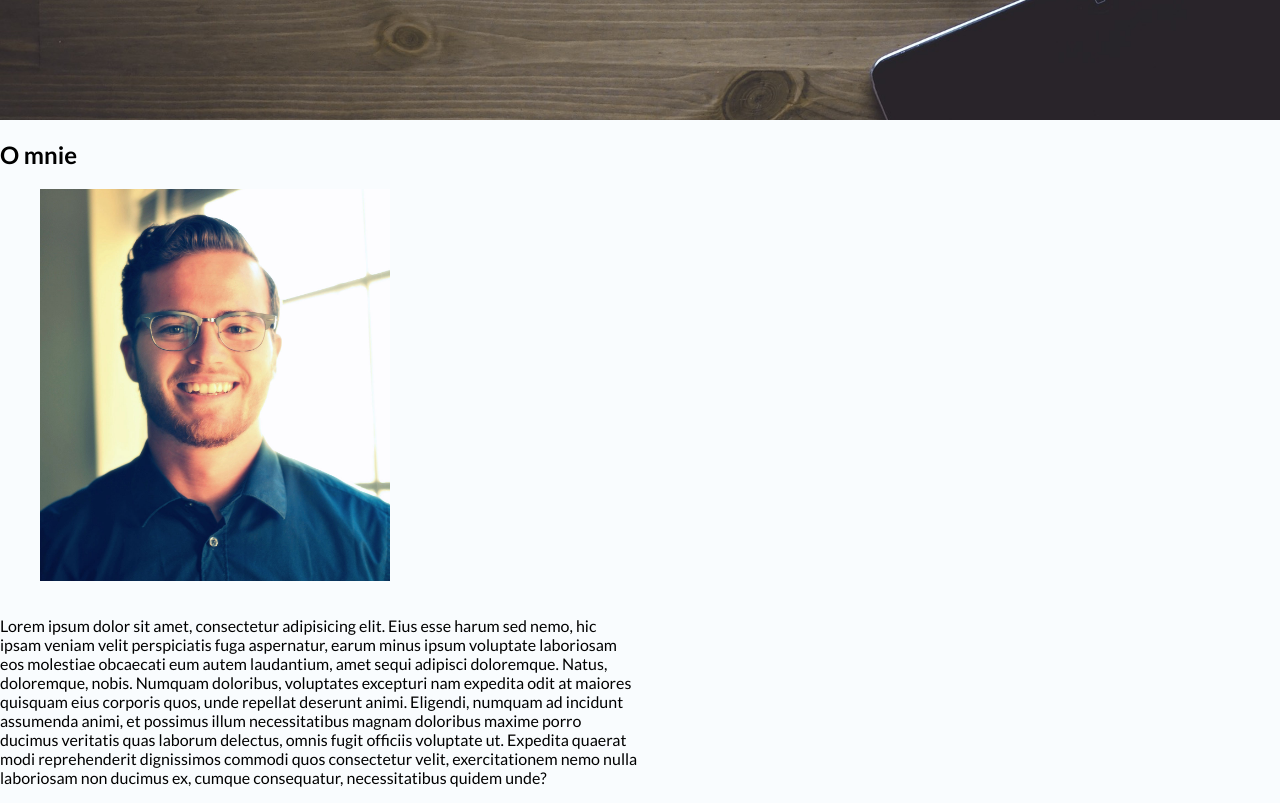
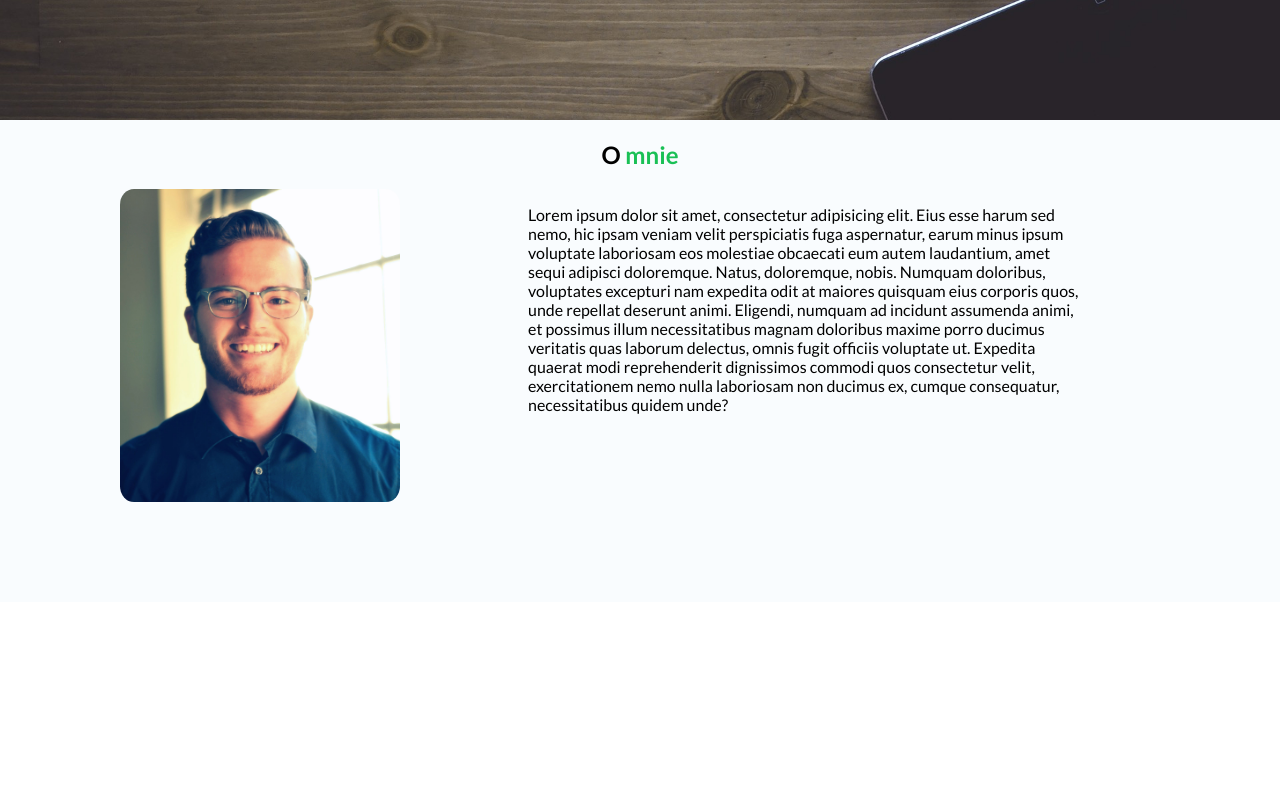
Before and after one commit to ewarogulska/moje-portfolio, a plain HTML site: page index.html in a window 1280 px wide. Shown: the part 680-1483 px from the top of the page. After the commit the page ends 1282 px from the top, so only its background shows below. Drawn offline with Linux system fonts and the light colour scheme.

Commit message:
ostylowanie sekcji o mnie

```diff
--- a/css/style.css
+++ b/css/style.css
@@ -83,6 +83,7 @@ body {
     background-color:#f9fcfe;
     overflow:hidden;
     width:100%;
+    padding: 0 80px 100px;
 /*    ukrywa scroll ten poprzeczny*/
 }
 
@@ -90,15 +91,29 @@ body {
     width: 50%;
 }
 
-#about > article {
+#about > article > p {
     width:50%;
     float:left;
 }
 
 #about > figure > img {
-    max-width: 350px;
-    margin:0;
+    max-height: 350px;
+    max-width:100%;
+    float:left;
+    width:50%;
+    margin-right:10vw;
+    border:15px;
+    border-radius: 5%;
+
 }
 
+#about > h2 {
+    text-align:center;
+}
+
+#about > h2 > span {
+    color:#1ac056;
+
+}
 
 /*o mnie - end*/
```
